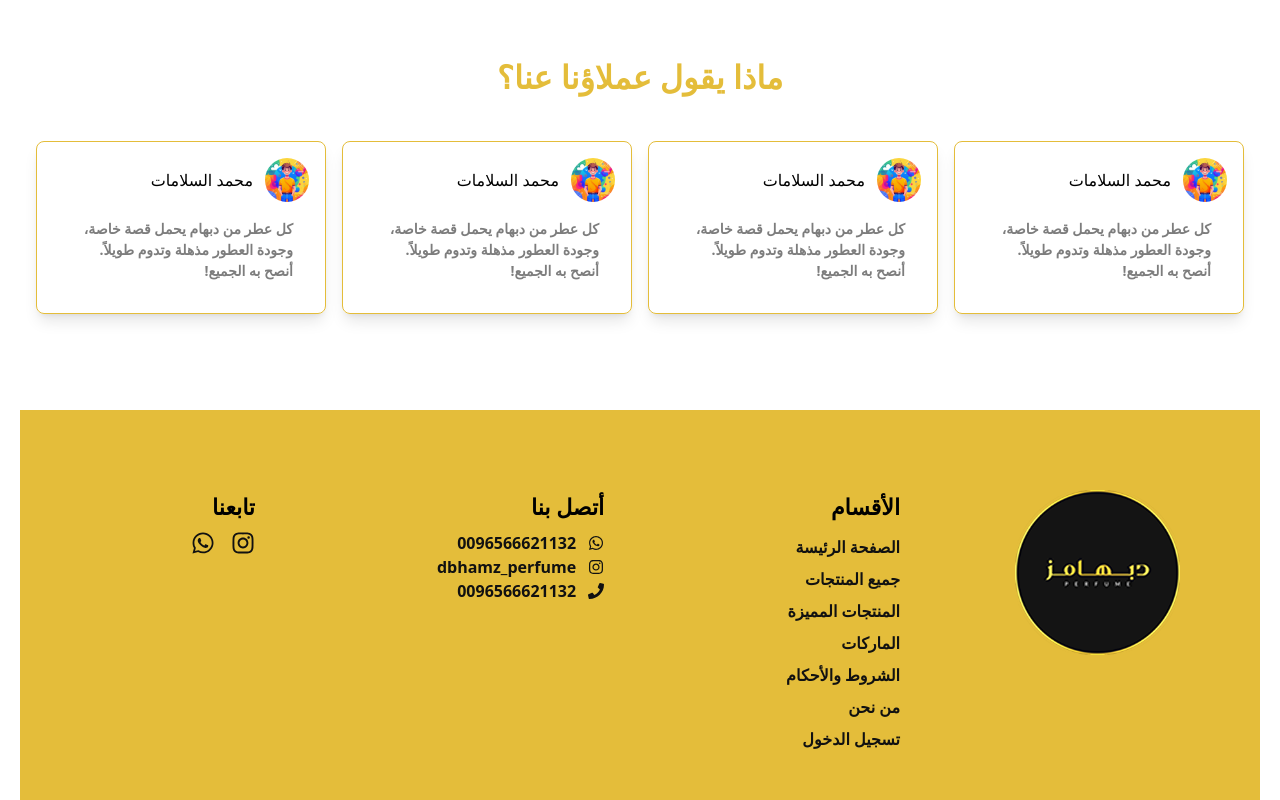
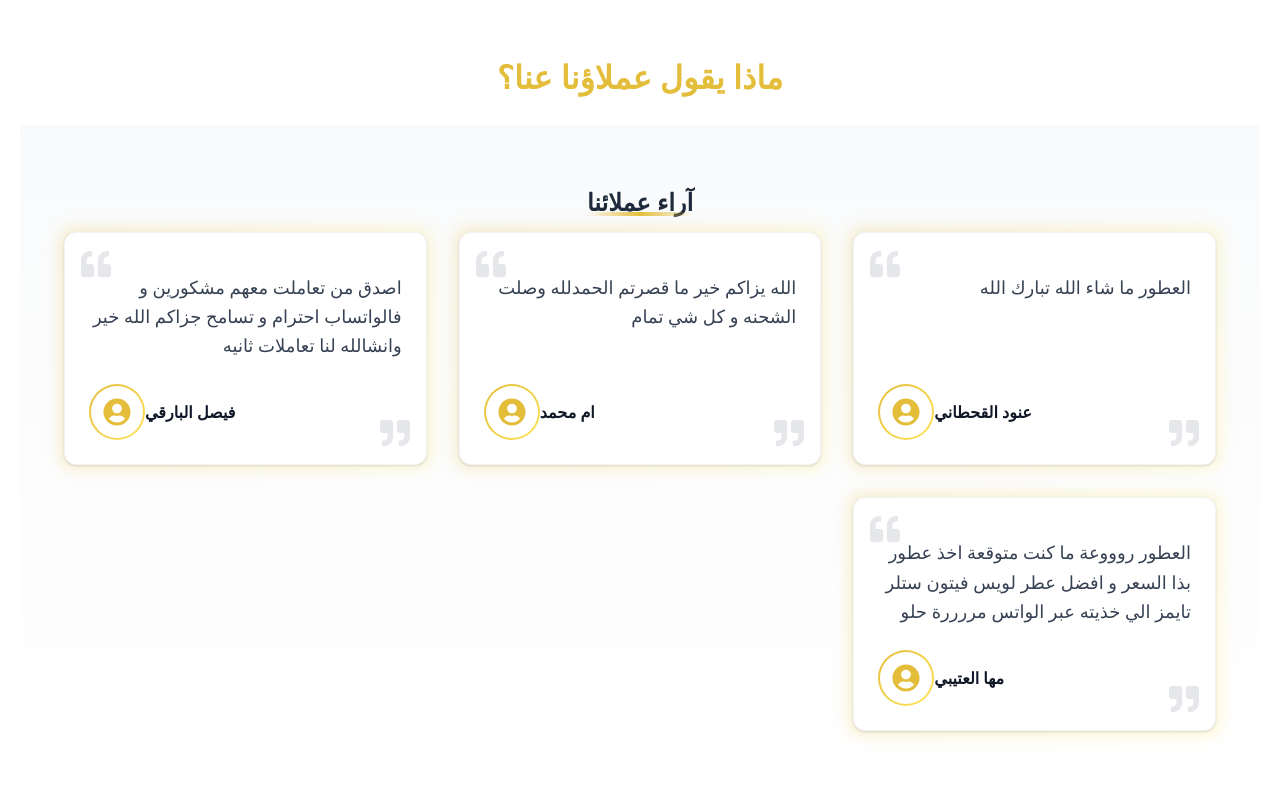
Before and after one commit to Seeom6/dbhamz_perfumes, a React (Vite) app in the folder client/: page /about in a window 1280 px wide. Shown: the part 1040-1840 px from the top of the page. Built offline with nearby package versions, Linux system fonts and the light colour scheme; no server answers.

Commit message:
update files

```diff
--- a/client/src/components/Comments.jsx
+++ b/client/src/components/Comments.jsx
@@ -1,28 +1,65 @@
 import React from "react";
 import { customer } from "../utils/data.jsx";
+import { FaUserCircle, FaQuoteLeft, FaQuoteRight } from "react-icons/fa";
+import { motion } from "framer-motion";
 
 const Comments = () => {
   return (
-    <div className="w-full">
-      <div className="grid grid-cols-1 sm:grid-cols-2 md:grid-cols-3 lg:grid-cols-4 gap-4 p-4">
-        {customer.map((item , idx) => (
-          <div
+    <div className="w-full py-16 px-4 bg-gradient-to-b from-gray-50 to-white">
+      <div className="max-w-6xl mx-auto">
+        <h2 className="text-4xl font-bold text-center mb-16 text-primary relative">
+          <span className="relative inline-block">
+            آراء عملائنا
+            <span className="absolute bottom-0 right-0 w-full h-1 bg-gradient-to-r from-transparent via-primary to-transparent"></span>
+          </span>
+        </h2>
+
+        <div className="grid grid-cols-1 md:grid-cols-2 lg:grid-cols-3 gap-8">
+          {customer.map((item, idx) => (
+            <motion.div
               key={idx}
-            className="border border-primary rounded-lg shadow-lg hover:shadow-xl transition-shadow duration-300 p-4"
+              initial={{ opacity: 0, y: 20 }}
+              whileInView={{ opacity: 1, y: 0 }}
+              transition={{ duration: 0.5, delay: idx * 0.1 }}
+              viewport={{ once: true }}
+              className="relative group"
             >
-            <div className="w-full flex  items-center gap-3">
-              <img
-                src={item.profile}
-                alt={item.name}
-                className="w-11  h-11 object-cover rounded-full"
-              />
-              <p> {item.name} </p>
+              <div className="absolute -inset-1 bg-gradient-to-r from-primary to-secondary rounded-xl blur opacity-25 group-hover:opacity-50 transition duration-300"></div>
+              <div className="relative h-full bg-white rounded-xl shadow-sm hover:shadow-md transition-shadow duration-300 border border-gray-100 overflow-hidden">
+                <div className="p-6 h-full flex flex-col">
+                  {/* Quote marks */}
+                  <FaQuoteLeft className="text-gray-200 text-3xl absolute top-4 left-4" />
+                  <FaQuoteRight className="text-gray-200 text-3xl absolute bottom-4 right-4" />
+
+                  {/* Rating */}
+                  <div className="flex justify-end text-yellow-400 text-lg mb-4">
+                    {item.rating}
                   </div>
-            <div className="p-4">
-              <h3 className="font-semibold text-regular text-ford">{item.comment}</h3>
+
+                  {/* Comment */}
+                  <p className="text-gray-700 text-right mb-6 leading-relaxed text-lg flex-grow relative z-10">
+                    {item.comment}
+                  </p>
+
+                  {/* User Info */}
+                  <div className="flex items-center justify-end mt-auto">
+                    <div className="text-right mr-4">
+                      <p className="font-bold text-gray-900">{item.name}</p>
+                      <p className="text-sm text-gray-500 flex items-center justify-end">
+                        <span className="ml-1">{item.date}</span>
+                      </p>
+                    </div>
+                    <div className="w-14 h-14 rounded-full bg-gradient-to-br from-primary to-secondary p-0.5">
+                      <div className="w-full h-full rounded-full bg-white flex items-center justify-center">
+                        <FaUserCircle className="text-primary" size={28} />
                       </div>
                     </div>
+                  </div>
+                </div>
+              </div>
+            </motion.div>
           ))}
+        </div>
       </div>
     </div>
   );
--- a/client/src/components/OffersCarousel.jsx
+++ b/client/src/components/OffersCarousel.jsx
@@ -93,11 +93,7 @@ const OffersCarousel = () => {
                     <p className="text-sm md:text-base line-clamp-2">{offer.description}</p>
                   )}
                   <div className="flex items-center mt-2">
-                    <span className={`text-xs px-2 py-1 rounded-md ${
-                      offer.isActive ? 'bg-green-500' : 'bg-red-500'
-                    }`}>
-                      {offer.isActive ? 'عرض نشط' : 'عرض منتهي'}
-                    </span>
+
                     {offer.endDate && (
                       <span className="text-xs mr-2 text-gray-300">
                         ينتهي في: {new Date(offer.endDate).toLocaleDateString('ar-EG')}
--- a/client/src/context/StatContext.jsx
+++ b/client/src/context/StatContext.jsx
@@ -59,7 +59,7 @@ export const StateContext = ({ children }) => {
     const savedCart = getCartFromLocalStorage();
     if (savedCart.length > 0) {
       setCartItems(savedCart);
-      const totalPrice = savedCart.reduce((total, item) => total + item.price * item.quantity, 0);
+      const totalPrice = savedCart.reduce((total, item) => total + item.priceAfterDiscount * item.quantity, 0);
       const totalQuantities = savedCart.reduce((total, item) => total + item.quantity, 0);
       const priceOnChangeCurrency = convertCurrency(totalPrice, "KWD", currency);
       setTotalPrice(priceOnChangeCurrency);
@@ -74,7 +74,7 @@ export const StateContext = ({ children }) => {
 
   // Recalculate totalPrice whenever currency changes
   useEffect(() => {
-    const totalPriceInKWD = cartItems.reduce((total, item) => total + item.price * item.quantity, 0);
+    const totalPriceInKWD = cartItems.reduce((total, item) => total + item.priceAfterDiscount * item.quantity, 0);
     const convertedTotalPrice = convertCurrency(totalPriceInKWD, "KWD", currency);
     setTotalPrice(convertedTotalPrice);
   }, [currency, cartItems]);
@@ -83,7 +83,7 @@ export const StateContext = ({ children }) => {
     setIsAddCartLoading(true);
     const checkProInCart = cartItems.find((item) => item._id === product._id);
 
-    const totalPriceInKWD = product.price * quantity;
+    const totalPriceInKWD = product.priceAfterDiscount * quantity;
     const convertedTotalPrice = convertCurrency(totalPriceInKWD, "KWD", currency);
 
     setTotalPrice((prevTotalPrice) => prevTotalPrice + convertedTotalPrice);
--- a/client/src/utils/data.jsx
+++ b/client/src/utils/data.jsx
@@ -150,25 +150,24 @@ export const customer = [
   {
     profile: profileImg,
     comment:
-      "كل عطر من دبهام يحمل قصة خاصة، وجودة العطور مذهلة وتدوم طويلاً. أنصح به الجميع!",
-    name: "محمد السلامات",
+      "العطور ما شاء الله تبارك الله",
+    name: " عنود القحطاني",
   },
   {
     profile: profileImg,
     comment:
-      "كل عطر من دبهام يحمل قصة خاصة، وجودة العطور مذهلة وتدوم طويلاً. أنصح به الجميع!",
-    name: "محمد السلامات",
+      "الله يزاكم خير ما قصرتم الحمدلله وصلت الشحنه و كل شي تمام ",
+    name: " ام محمد  ",
+  },
+  {
+    profile: profileImg,
+    comment:  " اصدق من تعاملت معهم مشكورين و فالواتساب احترام و تسامح جزاكم الله خير وانشالله لنا تعاملات ثانيه",
+    name: " فيصل البارقي",
   },
   {
     profile: profileImg,
     comment:
-      "كل عطر من دبهام يحمل قصة خاصة، وجودة العطور مذهلة وتدوم طويلاً. أنصح به الجميع!",
-    name: "محمد السلامات",
-  },
-  {
-    profile: profileImg,
-    comment:
-      "كل عطر من دبهام يحمل قصة خاصة، وجودة العطور مذهلة وتدوم طويلاً. أنصح به الجميع!",
-    name: "محمد السلامات",
+      "العطور روووعة ما كنت متوقعة اخذ عطور بذا السعر و افضل عطر لويس فيتون ستلر تايمز الي خذيته عبر الواتس مررررة حلو",
+    name: " مها العتيبي ",
   },
 ];
```
Lines whose indentation alone changed are shown as unchanged.
